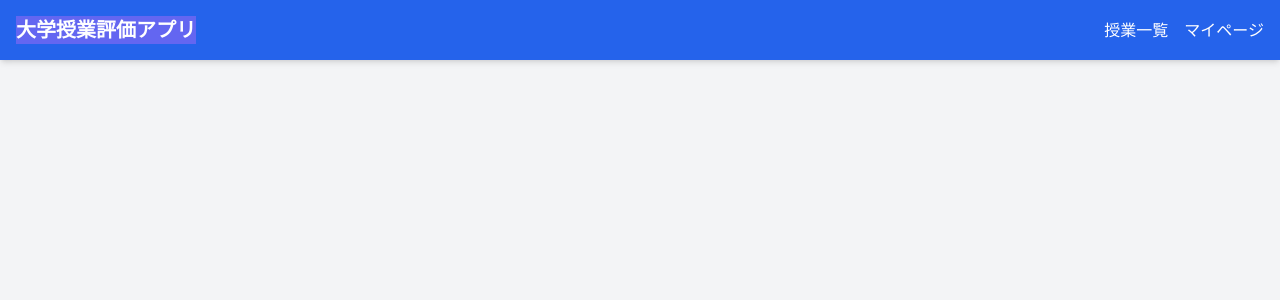
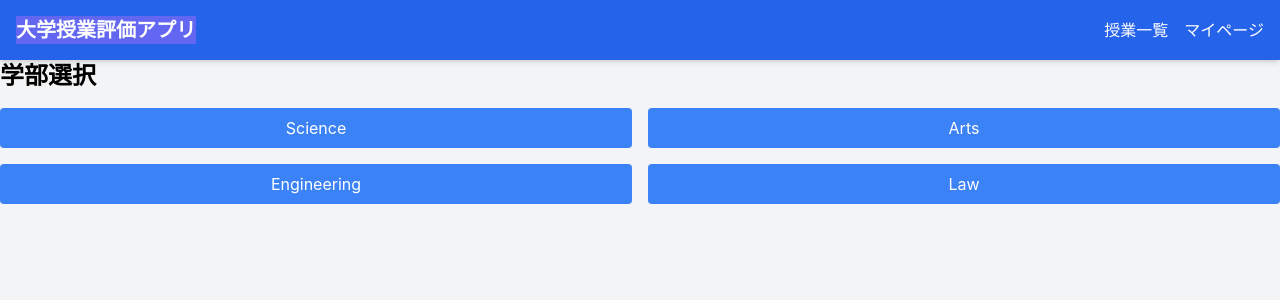
Before and after one commit to 5103246/skapp, a React (Create React App) app in the folder skapp-frontend/: page /home in a window 1280 px wide. Shown: the top 300 px of the page. Built offline with nearby package versions, Linux system fonts and the light colour scheme.

Commit message:
first change

```diff
--- a/skapp-frontend/src/App.js
+++ b/skapp-frontend/src/App.js
@@ -20,7 +20,7 @@ const App = () => {
       <Router>
         <Routes>
           <Route path="/home" element={<HomePage />} />
-          <Route path="/course" element={<CourseList />} />
+          <Route path="/course/department/:department_name" element={<CourseList />} />
           <Route path="/review" element={<ReviewForm />} />
           <Route path="/register" element={<RegisterForm />} />
           <Route path="/login" element={<LoginView />} />
--- a/skapp-frontend/src/components/CourseList.js
+++ b/skapp-frontend/src/components/CourseList.js
@@ -2,15 +2,17 @@ import React, { useEffect, useState } from "react";
 import axiosInstance from "../api/axiosInstance";
 import { useAuth } from "../auth/AuthContext";
 import { Navigate } from "react-router-dom";
+import { useParams } from "react-router-dom";
 
 const CourseList = () => {
     const [courses, setCourses] = useState([]);
     const { isAuthenticated } = useAuth();
+    const { department_name } = useParams();
 
     useEffect(() => {
         const fetchCourses = async () => {
             try {
-                const response = await axiosInstance.get("/courses/");
+                const response = await axiosInstance.get(`/courses/department/${department_name}/`);
                 setCourses(response.data.result);
                 console.log(response.data);
             } catch (error) {
@@ -29,12 +31,12 @@ const CourseList = () => {
     }
 
     return (
-        <div>
-          <h1>授業一覧</h1>
+        <div className="p-4">
+          <h1 className="text-2xl font-bold mb-4">{department_name} の授業</h1>
           <ul>
             {courses.map((course) => (
-              <li key={course.id}>
-                <h3>{course.course_name}</h3>
+              <li key={course.id} className="mb-4 border p-2 rounded">
+                <h3 className="text-xl font-semibold">{course.course_name}</h3>
                 <p>教授: {course.professor_name || "不明"}</p>
                 <p>学科: {course.department || "不明"}</p>
               </li>
--- a/skapp-frontend/src/components/HomePage.js
+++ b/skapp-frontend/src/components/HomePage.js
@@ -1,6 +1,9 @@
 import React from "react";
+import { useNavigate } from "react-router-dom";
 
 const HomePage = () => {
+  const navigate = useNavigate();
+  const departments = ["Science", "Arts", "Engineering", "Law"];
     return (
         <div className="min-h-screen bg-gray-100">
           {/* ヘッダー */}
@@ -23,6 +26,18 @@ const HomePage = () => {
               </nav>
             </div>
           </header>
+          <h1 className="text-2xl font-bold mb-4">学部選択</h1>
+            <div className="grid grid-cols-2 gap-4">
+                {departments.map((department) => (
+                    <button
+                        key={department}
+                        onClick={() => navigate(`/course/department/${department}`)}
+                        className="bg-blue-500 text-white p-2 rounded hover:bg-blue-600"
+                    >
+                        {department}
+                    </button>
+                ))}
+            </div>
         </div>
     );
 };
```
Also changed, not shown: 2 other files (tests, documents, lock files or other folders).
